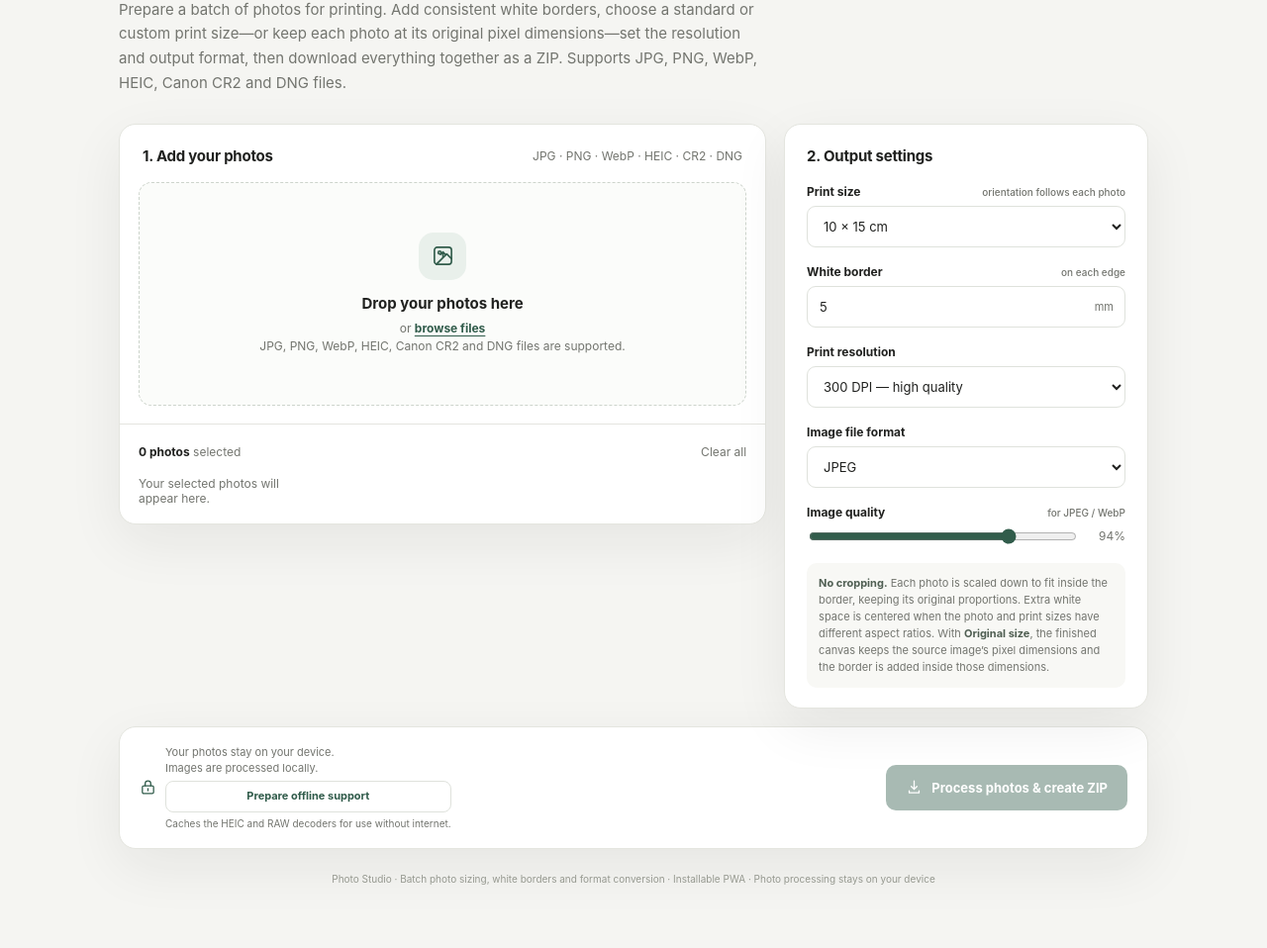
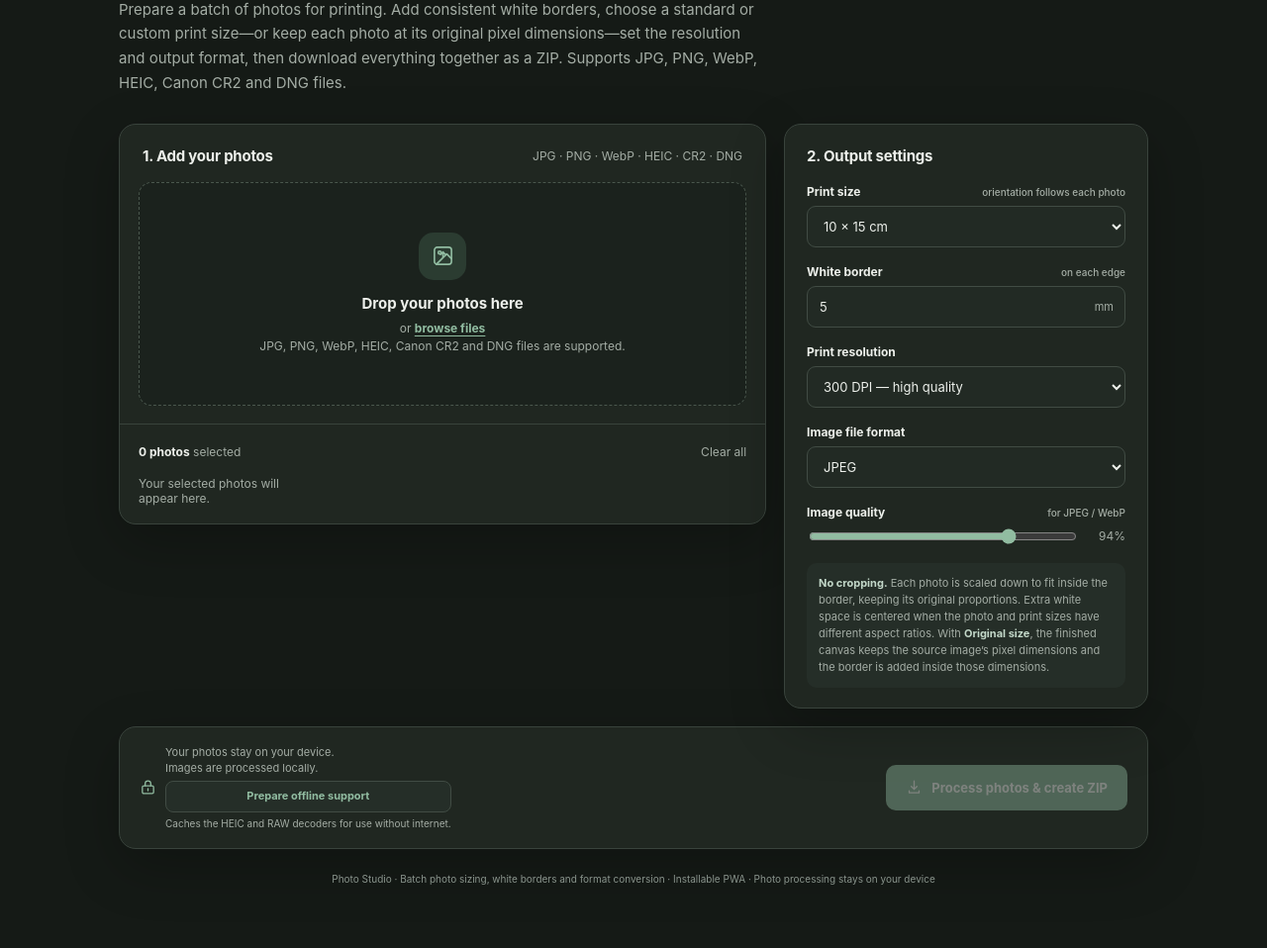
Before and after one commit to hannohenni/photo-studio, a plain HTML site: page index.html in a window 1280 px wide. Shown: the part 132-1090 px from the top of the page at 99% size. Drawn offline with Linux system fonts and the dark colour scheme.

Commit message:
Added dark mode

```diff
--- a/index.html
+++ b/index.html
@@ -3,7 +3,8 @@
 <head>
   <meta charset="utf-8">
   <meta name="viewport" content="width=device-width, initial-scale=1">
-  <meta name="theme-color" content="#f5f5f2">
+  <meta name="theme-color" content="#f5f5f2" media="(prefers-color-scheme: light)">
+  <meta name="theme-color" content="#151a16" media="(prefers-color-scheme: dark)">
   <meta name="description" content="An offline-capable photo studio for batch sizing, white borders, RAW and HEIC conversion, and print-ready exports.">
   <meta name="mobile-web-app-capable" content="yes">
   <meta name="apple-mobile-web-app-capable" content="yes">
@@ -138,6 +139,61 @@
     .secondary:hover { text-decoration: underline; }
     .error { color: var(--danger); }
     footer { text-align: center; margin-top: 24px; color: #969990; font-size: 10px; }
+    /* Follow the device/browser appearance automatically. No theme toggle or saved setting required. */
+    @media (prefers-color-scheme: dark) {
+      :root {
+        color-scheme: dark;
+        --ink: #edf0eb;
+        --muted: #a4ada5;
+        --line: #39433c;
+        --paper: #202721;
+        --canvas: #151a16;
+        --soft: #252e28;
+        --accent: #91bca1;
+        --accent-dark: #a6cdb4;
+        --accent-soft: #2b3c31;
+        --danger: #ef968a;
+        --shadow: 0 18px 55px rgba(0, 0, 0, .24);
+      }
+      body { background: var(--canvas); }
+      .install-button, .offline-button {
+        border-color: #414c44;
+        background: #252e28;
+        color: var(--accent);
+      }
+      .install-button:hover, .offline-button:hover:not(:disabled) {
+        border-color: var(--accent);
+        background: #2d3b31;
+      }
+      .upload-area {
+        border-color: #4a574d;
+        background: #1b221d;
+      }
+      .upload-area:hover, .upload-area.dragover { background: #26372d; }
+      .file-card {
+        border-color: #374139;
+        background: #222a24;
+      }
+      .thumb { background: #303831; }
+      .thumb-placeholder {
+        background: #2d3a31;
+        color: #c1d9c8;
+      }
+      .remove-file { color: #a0aaa2; }
+      select, input[type="number"] {
+        border-color: #414c44;
+        background: #222a24;
+        color: var(--ink);
+      }
+      select:focus, input[type="number"]:focus {
+        border-color: var(--accent);
+        box-shadow: 0 0 0 3px rgba(145, 188, 161, .16);
+      }
+      .explain strong { color: #c3d8c9; }
+      .progress-track { background: #344037; }
+      footer { color: #89948c; }
+    }
+
     @media (max-width: 760px) {
       body { padding: 28px 14px 45px; }
       .layout { grid-template-columns: 1fr; }
--- a/sw.js
+++ b/sw.js
@@ -1,5 +1,5 @@
 /* Photo Studio PWA service worker — cache-first app shell + runtime CDN cache. */
-const CACHE_VERSION = 'photo-studio-v1';
+const CACHE_VERSION = 'photo-studio-v2';
 const CORE_CACHE = `${CACHE_VERSION}-core`;
 const RUNTIME_CACHE = `${CACHE_VERSION}-runtime`;
 const CORE_FILES = [
```
Also changed, not shown: 1 other file.
